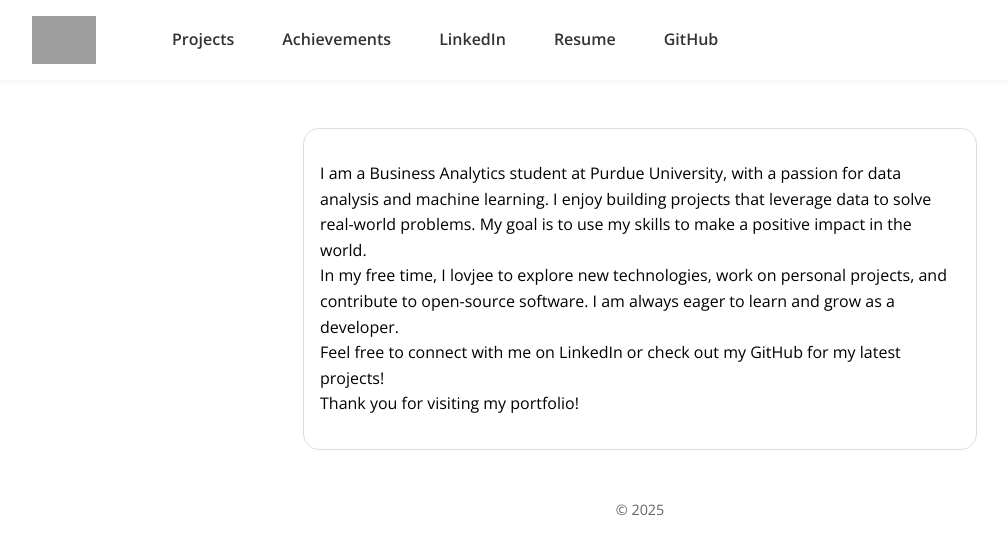
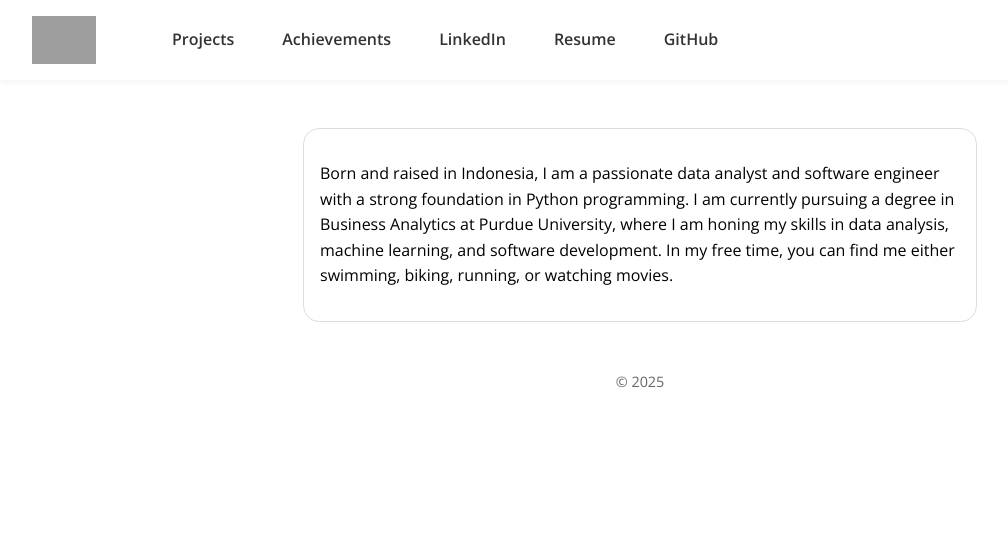
Before and after one commit to acepocalypse/acepocalypse.github.io, a Jekyll site: the page built from aboutme/index.html, in a window 1280 px wide. Shown: the top 555 px of the page, without its empty margins (0-1008 px from the left). Built offline with Jekyll 4.4.1, drawn with Linux system fonts in a browser that asks for light colours; grey boxes are pictures that could not be loaded.

Commit message:
Revise About Me section for clarity and conciseness

```diff
--- a/aboutme/index.html
+++ b/aboutme/index.html
@@ -5,9 +5,6 @@ title: About Me
 
 <div class="project-card" data-aos="fade-up" style="margin-bottom: 2rem;">
   <p>
-    I am a Business Analytics student at Purdue University, with a passion for data analysis and machine learning. I enjoy building projects that leverage data to solve real-world problems. My goal is to use my skills to make a positive impact in the world.
-    <br>In my free time, I lovjee to explore new technologies, work on personal projects, and contribute to open-source software. I am always eager to learn and grow as a developer.
-    <br>Feel free to connect with me on LinkedIn or check out my GitHub for my latest projects!
-    <br>Thank you for visiting my portfolio!
+    Born and raised in Indonesia, I am a passionate data analyst and software engineer with a strong foundation in Python programming. I am currently pursuing a degree in Business Analytics at Purdue University, where I am honing my skills in data analysis, machine learning, and software development. In my free time, you can find me either swimming, biking, running, or watching movies.
     </p>
 </div>
```
